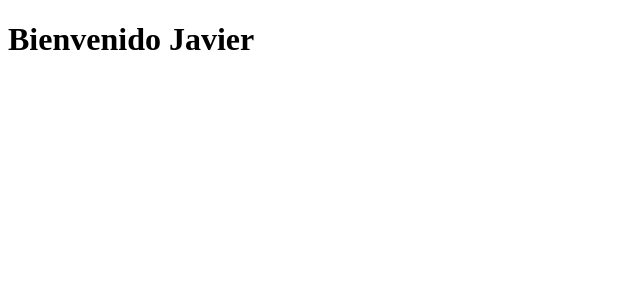
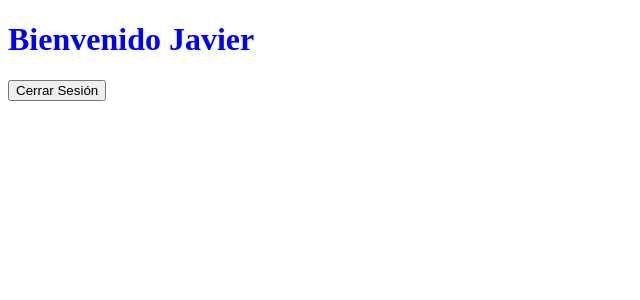
Before and after one commit to Jmenabc/Test-with-React, a React (Create React App) app: page / in a window 1280 px wide. Shown: the top 300 px of the page, without its empty margins (0-640 px from the left). Built offline with nearby package versions, Linux system fonts and the light colour scheme.

Commit message:
añadido carpeta elementos y añadido estado a App

```diff
--- a/src/App.js
+++ b/src/App.js
@@ -13,10 +13,12 @@ function App() {
           <div>
             <User
               color={"blue"}
-              name="Javier"/>
+              name="Javier" />
+            <button>Cerrar Sesión</button>
           </div>
           : <div>
-
+            <p>No has iniciado sesión</p>
+            <button>Iniciar Sesión</button>
           </div>
       }
     </>
--- a/src/components/User.js
+++ b/src/components/User.js
@@ -4,7 +4,7 @@ const User = ({ name, color }) => {
     return (
         <div>
             <h1
-                color={color}
+                style={{ color: color }}
             >
                 Bienvenido {name}
             </h1>
```
